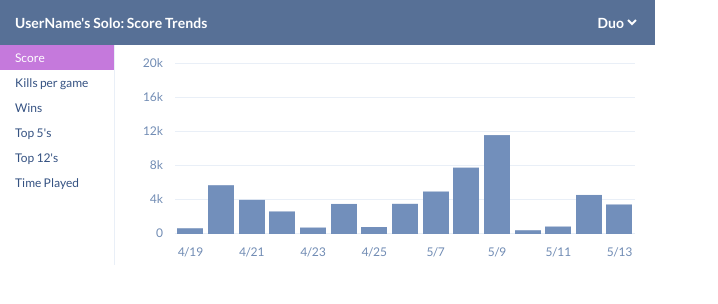
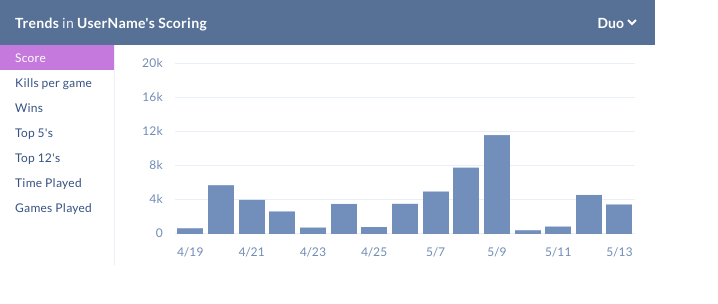
Before and after one commit to ettubrutesbro/lilgraf, a React (Create React App) app: page / in a window 1280 px wide. Shown: the top 304 px of the page, without its empty margins (0-718 px from the left). Built offline with nearby package versions, Linux system fonts and the light colour scheme.

Commit message:
ugly but added unit to tooltip, made header more semantic

```diff
--- a/src/App.css
+++ b/src/App.css
@@ -7,7 +7,7 @@
   color: #4A4A4A;
   flex-wrap: wrap;
   width: 655px;
-
+  letter-spacing: 0.017rem;
 }
 
 .trends * {
@@ -30,6 +30,10 @@
       font-weight: 700px;
       margin: 0; padding: 0; line-height: auto;
     }
+      .trends .header h3 .deemphasized{
+        font-weight: 400;
+        color: #e9eff7;
+      }
     .trends .header .modeSelector{
       font-family: 'Lato', sans-serif;
       font-size: 14px;
@@ -176,12 +180,19 @@
         }
 
         .trends .graph .barsDates .bars .day .tooltip .date{
-          font-size: 15px;
+          font-size: 14px;
         }
         .trends .graph .barsDates .bars .day .tooltip .value{
           font-size: 26px;
           font-weight: 700;
           color: #355282;
+        }
+        .trends .graph .barsDates .bars .day .tooltip .value .unit{
+          margin-left: 4px;
+          color: #718cb4;
+          font-size: 14px;
+          font-weight: 400;
+          /*margin-bottom: 4px;*/
         }
 
 @keyframes tooltipAppearFromLeft{
--- a/src/App.js
+++ b/src/App.js
@@ -5,17 +5,17 @@ import './App.css'; //i dont know how to use styled-components yet (used to post
 const data = require('./dataset.json').reverse()
 const statsToUse = [
   //static ranges allow user-to-user comparisons to hold more value
-  //you could make it dynamic to accommodate for crazy outlier values, but the value added
-  // of a trend graph is probably to track trends, not outliers and world records, right?
-  {title: 'Score', datalabel: 'score', fullName: '', rangeTop: 20000, rangeBottom: 0, divideTick: 1000},
-  {title: 'Kills per game', datalabel: 'kills', fullName: '', rangeTop: 20, rangeBottom: 0},
-  {title: 'Wins', datalabel: 'placetop1', fullName: '', rangeTop: 20, rangeBottom: 0},
-  {title: 'Top 5\'s', datalabel: 'placetop5', fullName: '', rangeTop: 20, rangeBottom: 0},
+  //you could make it dynamic to accommodate for crazy outlier values or new best averages
+  {title: 'Score', datalabel: 'score', trendName: 'Scoring', rangeTop: 20000, rangeBottom: 0, divideTick: 1000},
+  {title: 'Kills per game', datalabel: 'kills', trendName: 'Kills', rangeTop: 20, rangeBottom: 0},
+  {title: 'Wins', datalabel: 'placetop1', trendName: 'Wins', rangeTop: 20, rangeBottom: 0},
+  {title: 'Top 5\'s', datalabel: 'placetop5', trendName: 'Top 5 Finishes', rangeTop: 20, rangeBottom: 0},
   //TODO: using top 12 here and not 10/25 because those are null values only in the provided data
-  {title: 'Top 12\'s', datalabel: 'placetop12', fullName: '', rangeTop: 20, rangeBottom: 0},
+  {title: 'Top 12\'s', datalabel: 'placetop12', trendName: 'Top 12 Finishes', rangeTop: 20, rangeBottom: 0},
   // {title: 'Top 10\'s', datalabel: 'placetop10', rangeTop: 15, rangeBottom: 0},
   // {title: 'Top 25\'s', datalabel: 'placetop25', rangeTop: 15, rangeBottom: 0},
-  {title: 'Time Played', datalabel: 'minutesPlayed', fullName: '', rangeTop: 600, rangeBottom: 0}
+  {title: 'Time Played', datalabel: 'minutesPlayed', trendName: 'Playtime', rangeTop: 600, rangeBottom: 0},
+  {title: 'Games Played', datalabel: 'matchesPlayed', trendName: 'Games Played', rangeTop: 50, rangeBottom: 0}
 ]
 
 class TrendGraph extends Component {
@@ -29,7 +29,6 @@ class TrendGraph extends Component {
   }
   //using react state this way causes a ton of rerenders, hope it doesnt blow up perf, sorry
       // could ameliorate that with additional react lifecycle stuff but we should see if that's necessary first
-      //im used to managing state differently (mobx) so didnt want to sink time into it here
   selectStat = (idx) => this.setState({selectedStat: idx})
   mouseHoveredDay = (idx) => this.setState({hoveredDay: idx})
   mouseUnhoveredDay = (idx) => this.setState({hoveredDay: null})
@@ -37,14 +36,14 @@ class TrendGraph extends Component {
   render() {
     const {selectedStat, hoveredDay} = this.state
     const {rangeTop, rangeBottom, divideTick} = statsToUse[selectedStat]
+    const stat = statsToUse[selectedStat].datalabel
 
     const shownData = data.map((d, i, arr)=>{
       //converts data into per-day, divides if necessary
-      const label = statsToUse[selectedStat].datalabel
       let divisor = 1
       //if kills, the divisor is games played in the same day...
-      if(label === 'kills') divisor = i>0? d.stats.matches_played - arr[i-1].stats.matches_played : 1
-      return i>0? (d.stats[label] - arr[i-1].stats[label]) / divisor : 0
+      if(stat === 'kills') divisor = i>0? d.stats.matches_played - arr[i-1].stats.matches_played : 1
+      return i>0? (d.stats[stat] - arr[i-1].stats[stat]) / divisor : 0
     })
     console.log(shownData)
 
@@ -60,7 +59,7 @@ class TrendGraph extends Component {
       }
       if(tick % 1!==0) tick = parseFloat(tick.toFixed(2))
       if(tick===0) suffix = ''
-      if(statsToUse[selectedStat].datalabel === 'minutesPlayed'){
+      if(stat === 'minutesPlayed'){
         const hrs = Math.floor(tick / 60)
         const min = tick % 60
         if(min > 0) yTicks.push(hrs+'h '+min+'m')
@@ -73,7 +72,7 @@ class TrendGraph extends Component {
       <div className="trends">
         <div className = 'header'>
           <h3>
-            {this.props.userName}'s Solo: {statsToUse[selectedStat].title} Trends
+            Trends <span className = 'deemphasized'> in </span> {this.props.userName}'s {statsToUse[selectedStat].trendName}
           </h3>
           <select className = 'modeSelector'
             onChange = {()=>{alert('TODO!')}}
@@ -134,16 +133,23 @@ class TrendGraph extends Component {
                         className = {['tooltip', i>(this.props.xTicks*.66)?'leftSide':''].join(' ')}
                         style = {{bottom: `${((shownData[it]-rangeBottom) / (rangeTop - rangeBottom))*100}%`}}
                     >
-                      <div className = 'date'>{moment(data[it].date).format('MMM Do')}</div>
+                      <div className = 'date'>{moment(data[it].date).format('MMM D')}</div>
                       <div className = 'value'>
-                      {statsToUse[selectedStat].datalabel ==='minutesPlayed' &&
+                      {stat ==='minutesPlayed' &&
                         <React.Fragment>
                               {`${Math.floor(shownData[it]/60)}h ${shownData[it] % 60}m`}
                         </React.Fragment>
                       }
-                      {statsToUse[selectedStat].datalabel !== 'minutesPlayed' &&
+                      {stat !== 'minutesPlayed' &&
                         parseFloat(shownData[it].toFixed(2)).toString().replace(/\B(?=(\d{3})+(?!\d))/g, ",")
                       }
+                      <span className = 'unit'>
+                        {stat === 'placetop1' && 'Wins'}
+                        {(stat === 'placetop5' || stat === 'placetop10' || stat === 'placetop12' || stat === 'placetop25') && 'Games'}
+                        {stat === 'kills' && 'Kills / game'}
+                        {stat === 'score' && 'Points'}
+                        {stat === 'matchesPlayed' && 'Games'}
+                      </span>
                       </div>
                     </div>
                     }
--- a/src/dataset.json
+++ b/src/dataset.json
@@ -11,7 +11,7 @@
             "placetop3": null,
             "placetop6": null,
             "placetop5": 1663,
-            "placetop12": 1961,
+            "placetop12": 1960,
             "placetop10": null,
             "placetop25": null,
             "matchesPlayed": 2942,
```
